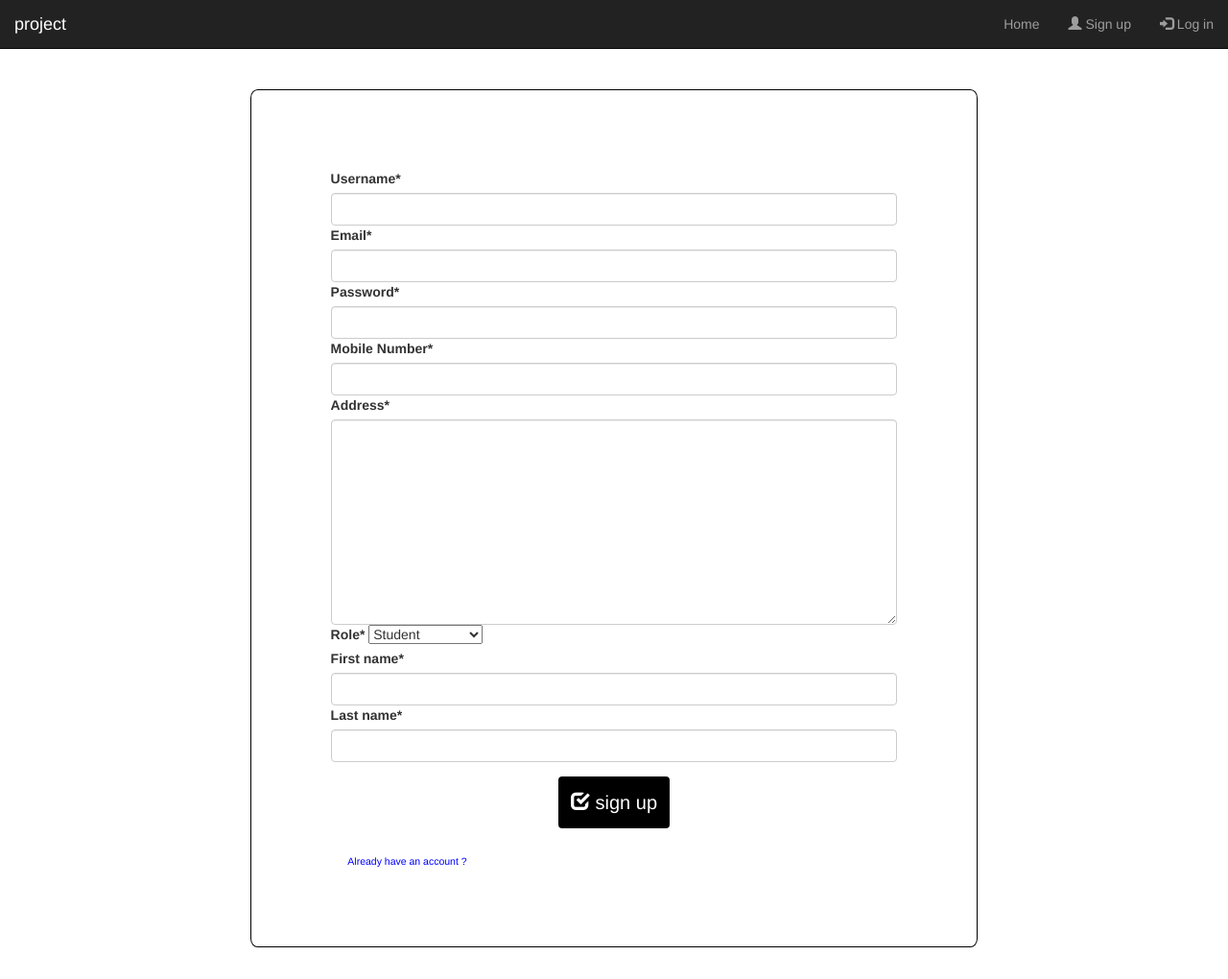
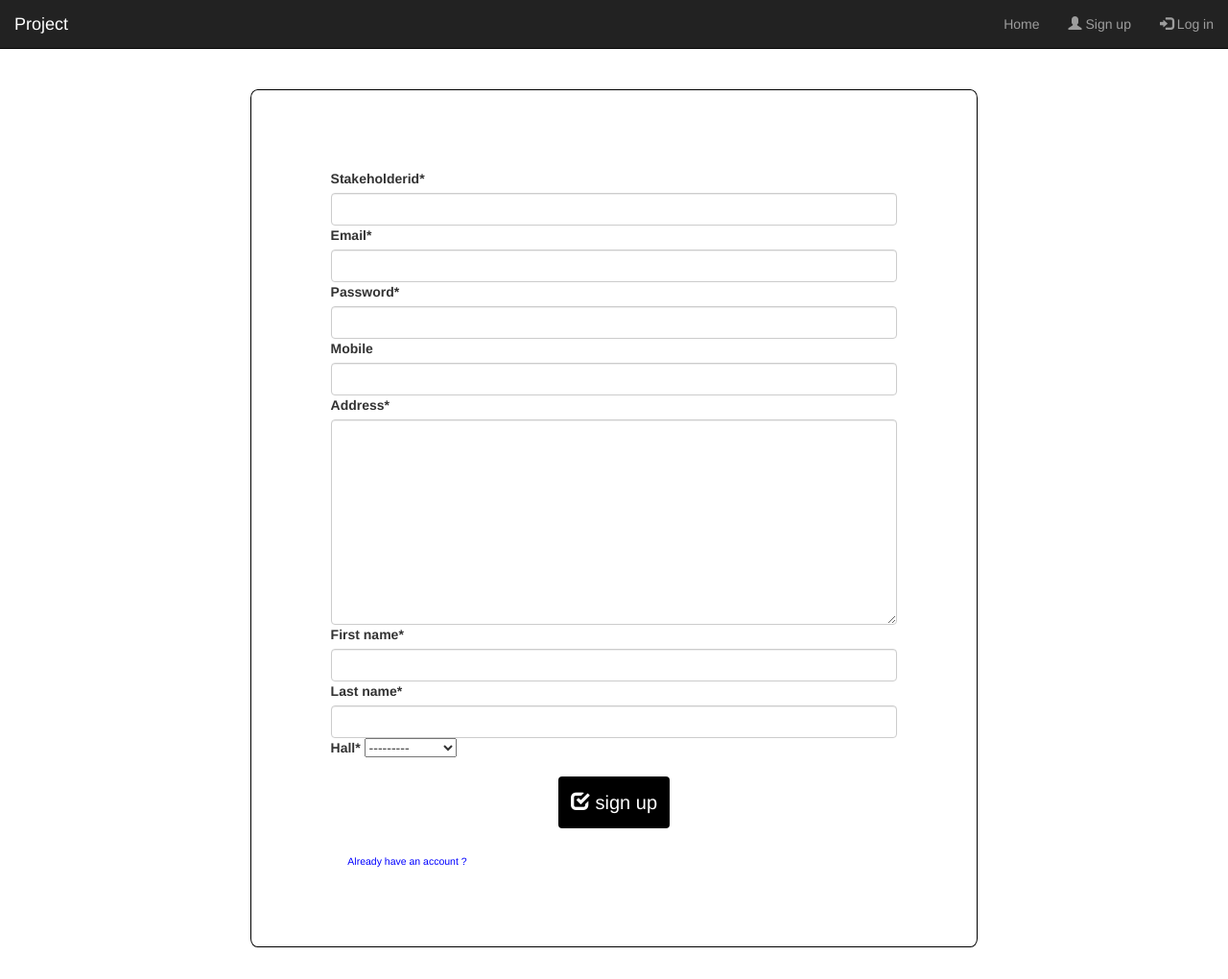
Before and after one commit to Vector-013/HallManagementSoftware, a Django app: page /register/ in a window 1280 px wide. Shown: the whole page at 96% size. Run offline with Django 5.2, Linux system fonts and the light colour scheme; tables that the repository leaves empty hold one stand-in row (values such as "Sample post"); some libraries are stand-ins or nearby versions.

Commit message:
regn forms seperated

```diff
--- a/hms/hms/settings.py
+++ b/hms/hms/settings.py
@@ -16,11 +16,11 @@
 # Build paths inside the project like this: BASE_DIR / 'subdir'.
 BASE_DIR = Path(__file__).resolve().parent.parent
 
-STATIC_ROOT = os.path.join(BASE_DIR, "static")
+STATIC_ROOT = os.path.join(BASE_DIR, "main/static")
 
 STATIC_URL = "/static/"
 
-MEDIA_ROOT = os.path.join(BASE_DIR, "media")
+MEDIA_ROOT = os.path.join(BASE_DIR, "main/media")
 
 MEDIA_URL = "/media/"
 
--- a/hms/main/admin.py
+++ b/hms/main/admin.py
@@ -3,7 +3,7 @@
 
 # Register your models here.
 admin.site.register(Student)
-admin.site.register(HallClerk)
+admin.site.register(HallManager)
 admin.site.register(Complaint)
 admin.site.register(Notice)
 admin.site.register(Hall)
--- a/hms/main/custom_models/user_models.py
+++ b/hms/main/custom_models/user_models.py
@@ -9,7 +9,7 @@
 class ClientManager(BaseUserManager):
     def create_user(
         self,
-        username,
+        stakeholderID,
         email,
         password,
         mobile,
@@ -26,7 +26,7 @@
         email = self.normalize_email(email)
         user = self.model(
             email=email,
-            username=username,
+            stakeholderID=stakeholderID,
             mobile=mobile,
             first_name=first_name,
             last_name=last_name,
@@ -39,14 +39,14 @@
         return user
 
     def create_superuser(
-        self, username, email, password, mobile, first_name, last_name
+        self, stakeholderID, email, password, mobile, first_name, last_name
     ):
         if not email:
             raise ValueError("An email is required.")
         if not password:
             raise ValueError("A password is required.")
         user = self.create_user(
-            username,
+            stakeholderID,
             email,
             password,
             mobile,
@@ -66,13 +66,15 @@
 class Client(AbstractBaseUser, PermissionsMixin):
 
     email = models.EmailField(max_length=50, unique=False)
-    username = models.CharField(max_length=50, default="", unique=True)
+    stakeholderID = models.CharField(
+        max_length=50, default="", unique=True, blank=False
+    )
     password = models.CharField(max_length=400, default="", unique=False)
     mobile = PhoneNumberField("Mobile Number", blank=False)
     first_name = models.CharField("first name", default="", max_length=150, blank=False)
     last_name = models.CharField("last name", default="", max_length=150, blank=False)
     address = models.TextField("Address", blank=False, default="")
-    USERNAME_FIELD = "username"
+    USERNAME_FIELD = "stakeholderID"
     REQUIRED_FIELDS = [
         "password",
         "email",
@@ -108,7 +110,7 @@
     objects = ClientManager()
 
     def __str__(self):
-        return self.username
+        return self.stakeholderID
 
 
 class Student(models.Model):
@@ -121,10 +123,6 @@
         unique=True,
     )
 
-    roll_number = models.CharField(
-        "Roll Number", max_length=100, blank=False, unique=True
-    )
-
     hall = models.ForeignKey(
         Hall,
         related_name="student_hall",
@@ -132,20 +130,14 @@
     )
 
     def _str_(self):
-        return (
-            self.client.first_name
-            + " "
-            + self.client.last_name
-            + " - "
-            + self.roll_number
-        )
+        return self.client.first_name + " " + self.client.last_name
 
 
-class HallClerk(models.Model):
+class HallManager(models.Model):
     client = models.OneToOneField(
         Client,
         on_delete=models.CASCADE,
-        related_name="hall_clerk",
+        related_name="hall_manager",
         primary_key=True,
         blank=False,
         unique=True,
@@ -153,11 +145,11 @@
 
     def save(self, *args, **kwargs):
         if self.pk is None:
-            super(HallClerk, self).save(*args, **kwargs)
-            self.client.role = "hall_clerk"
+            super(HallManager, self).save(*args, **kwargs)
+            self.client.role = "hall_manager"
         else:
-            self.client.role = "hall_clerk"
-            super(HallClerk, self).save(*args, **kwargs)
+            self.client.role = "hall_manager"
+            super(HallManager, self).save(*args, **kwargs)
 
     def _str_(self):
         return self.client.first_name + " " + self.client.last_name
--- a/hms/main/forms.py
+++ b/hms/main/forms.py
@@ -1,12 +1,13 @@
 from django import forms
 from .models import *
+from phonenumber_field.formfields import PhoneNumberField
 
 
 class ClientRegistrationForm(forms.ModelForm):
     class Meta:
         model = Client
         fields = (
-            "username",
+            "stakeholderID",
             "email",
             "password",
             "mobile",
@@ -17,6 +18,39 @@
         )
 
 
+class StudentRegistrationForm(forms.ModelForm):
+    stakeholderID = forms.CharField(max_length=50)
+    email = forms.EmailField(empty_value=None)
+    password = forms.CharField(empty_value=None, max_length=400)
+    mobile = PhoneNumberField()
+    address = forms.CharField(widget=forms.Textarea)
+    first_name = forms.CharField(max_length=150, empty_value=None)
+    last_name = forms.CharField(max_length=150, empty_value=None)
+
+    class Meta:
+        model = Student
+        fields = (
+            "stakeholderID",
+            "email",
+            "password",
+            "mobile",
+            "address",
+            "first_name",
+            "last_name",
+            "hall",
+        )
+
+
+# class NoticeRegistrationForm(forms.ModelForm):
+#     class Meta:
+#         model = Notice
+#         fields = (
+#             "title",
+#             "content",
+#             "role",
+#         )
+
+
 class ComplaintRegistrationForm(forms.ModelForm):
     class Meta:
         model = Complaint
--- a/hms/main/templates/index.html
+++ b/hms/main/templates/index.html
@@ -51,7 +51,7 @@
               <span class="icon-bar"></span>
               <span class="icon-bar"></span>
             </button>
-            <a class="navbar-brand" class="styleheader" href="{% url 'index' %}">project</a>
+            <a class="navbar-brand" class="styleheader" href="{% url 'index' %}">Project</a>
           </div>
           <div class="collapse navbar-collapse" id="mainNavBar">
             <ul class="nav navbar-nav navbar-right">
@@ -83,11 +83,11 @@
       {% block start %}
         {% if user.is_authenticated %}
           <center>
-            <h1>welcome back {{ user.username }}!</h1>
+            <h1>Welcome Back {{ user.username }}!</h1>
           </center>
         {% else %}
           <center>
-            <h1>log in, plz . . .</h1>
+            <h1>Not Logged In . . .</h1>
           </center>
         {% endif %}
       {% endblock %}
--- a/hms/main/templates/login.html
+++ b/hms/main/templates/login.html
@@ -7,10 +7,12 @@
         {% csrf_token %}
         <fieldset class="form-group">{{ form|crispy }}</fieldset>
         <center>
-          <button style="background: black; font-size: 2rem; padding:1%;" class="btn btn-outline-info" type="submit"><span class="glyphicon glyphicon-log-in"></span> login</button>
+          <button style="background: black; font-size: 2rem; padding:1%;" class="btn btn-outline-info" type="submit"><span class="glyphicon glyphicon-log-in"></span> Login</button>
         </center>
         <br />
-        <sub style="text-align: left;"><a href="{% url 'register' %}" style="text-decoration: none; color: blue; padding:2%; cursor:pointer; margin-right:2%;">don't have account,sign up</a></sub>
+        <center>
+          <sub style="text-align: left;"><a href="{% url 'register' %}" style="text-decoration: none; color: blue; padding:2%; cursor:pointer; margin-right:2%;">Don't have account? Register here.</a></sub>
+        </center>
       </form>
     </center>
   </div>
--- a/hms/main/views.py
+++ b/hms/main/views.py
@@ -18,20 +18,20 @@
 
 def register(request):
     if request.method == "POST":
-        form = ClientRegistrationForm(request.POST)
+        form = StudentRegistrationForm(request.POST)
         if form.is_valid():
             print(request.POST)
-            username = form.cleaned_data.get("username")
+            stakeholderID = form.cleaned_data.get("stakeholderID")
             email = form.cleaned_data.get("email")
             address = form.cleaned_data.get("address")
-            role = form.cleaned_data.get("role")
             mobile = form.cleaned_data.get("mobile")
             first_name = form.cleaned_data.get("first_name")
             last_name = form.cleaned_data.get("last_name")
             password = form.cleaned_data.get("password")
+            hall = form.cleaned_data.get("hall")
             token = str(uuid.uuid4())
-            form.Meta.model.objects.create_user(
-                username,
+            client = Client.objects.create_user(
+                stakeholderID,
                 email,
                 password,
                 mobile,
@@ -39,8 +39,10 @@
                 last_name,
                 address,
                 token,
-                role,
+                "student",
             )
+            student = Student(client=client, hall=hall)
+            student.save()
             subject = "Your account needs to be verified"
             message = f"Hi, click on this link to verify your account http://127.0.0.1:8000/verify/{token}"
             email_from = "shreya.bose.in@gmail.com"
@@ -48,11 +50,12 @@
             send_mail(subject, message, email_from, recipient_list)
 
             messages.success(
-                request, f"Your account has been created ! You are now able to log in"
+                request,
+                f"Pls click on the link sent to {email} to complete registration",
             )
             return redirect("login")
     else:
-        form = ClientRegistrationForm()
+        form = StudentRegistrationForm()
     return render(request, "register.html", context={"form": form, "title": "register"})
 
 
@@ -61,15 +64,15 @@
 
         # AuthenticationForm_can_also_be_used__
 
-        username = request.POST["username"]
-        password = request.POST["password"]
-        user = authenticate(request, username=username, password=password)
+        stakeholderID = request.POST.get("username")
+        password = request.POST.get("password")
+        user = authenticate(request, username=stakeholderID, password=password)
         if user is not None:
             form = login(request, user)
-            messages.success(request, f" welcome {username} !!")
+            messages.success(request, f" welcome {stakeholderID} !!")
             return redirect("/")
         else:
-            messages.info(request, f"account done not exit plz sign in")
+            messages.info(request, f"account does not exist pls sign in")
     form = AuthenticationForm()
     return render(request, "login.html", context={"form": form, "title": "log in"})
 
```
Also changed, not shown: hms/main/static/student.css (added, +7 -0 lines), hms/main/templates/student/base.html (+6 -5 lines), hms/main/templates/student/notice.html (+9 -8 lines), hms/db.sqlite3, hms/main/media/logo.png (renamed from hms/media/None/logo.png), hms/main/migrations/0007_hallmanager_rename_username_client_stakeholderid_and_more.py (added), hms/media/None/logo_N1vTVs6.png (deleted).
